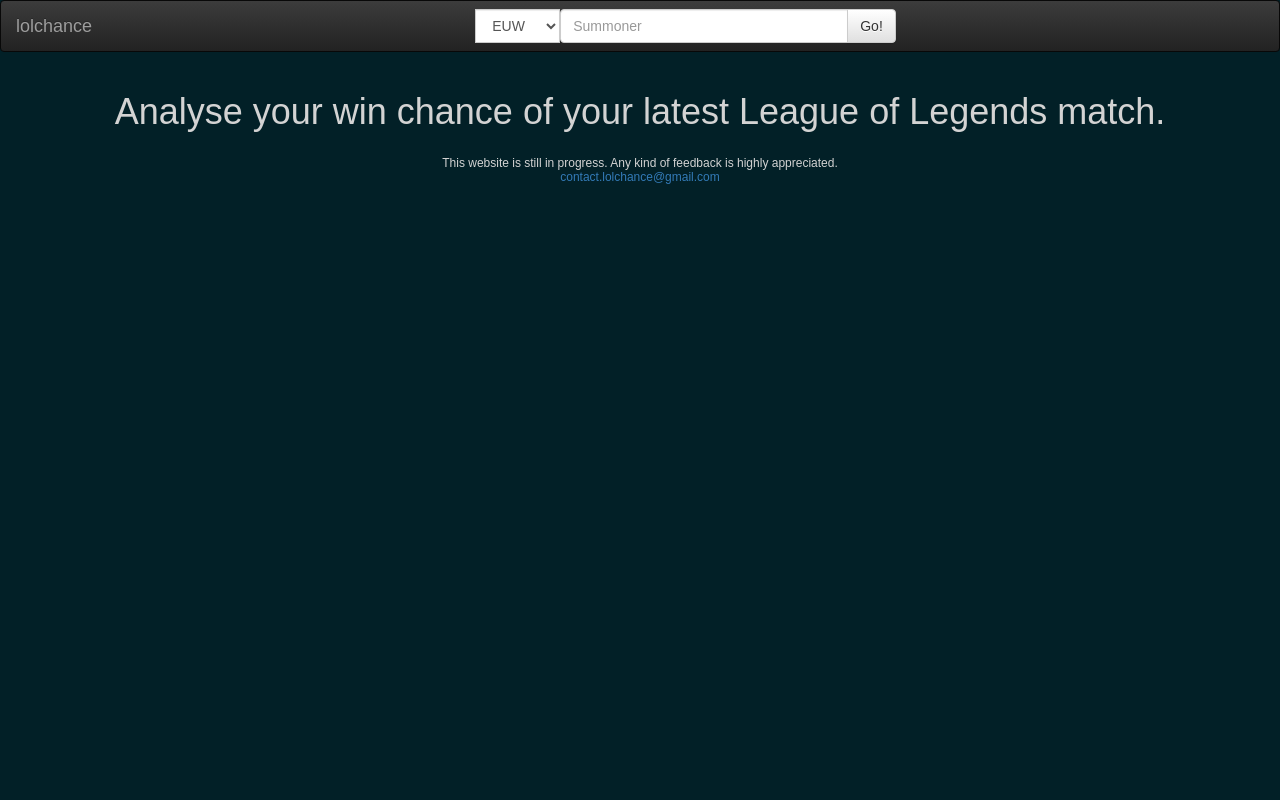
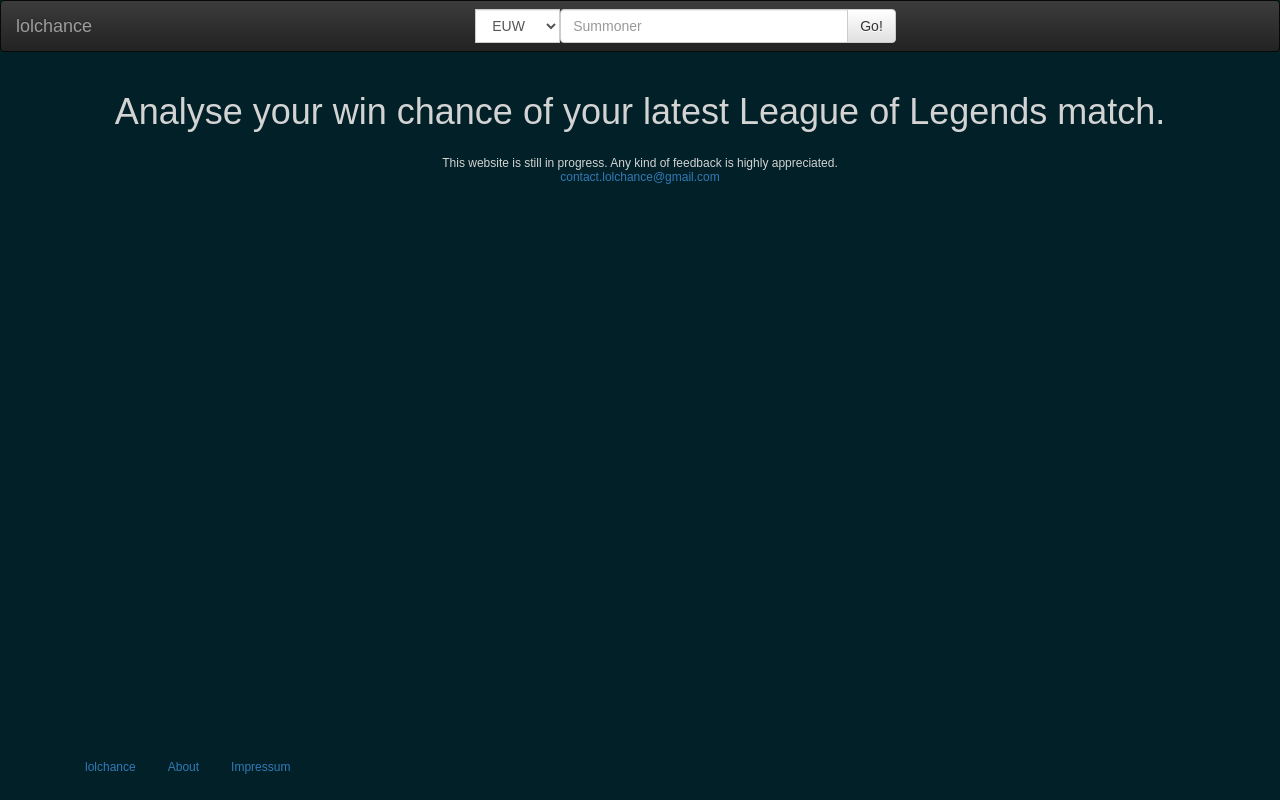
Before and after one commit to christophM/lol, a Flask app: page / in a window 1280 px wide. Run offline with Flask 2, Linux system fonts and the light colour scheme; parts of the project's set-up code (start-up, migrations or seed data) failed here and were passed over; some libraries are stand-ins or nearby versions.

Commit message:
add non-functional footer

```diff
--- /dev/null
+++ b/projects/winprob/app/static/sticky-footer-navbar.css
@@ -0,0 +1,18 @@
+/* Sticky footer styles
+-------------------------------------------------- */
+html {
+  position: relative;
+  min-height: 100%;
+}
+body {
+  /* Margin bottom by footer height */
+  margin-bottom: 60px;
+}
+.footer {
+  position: absolute;
+  bottom: 0;
+  width: 100%;
+  /* Set the fixed height of the footer here */
+  height: 50px;
+  background-color: #022027;
+}
--- a/projects/winprob/app/templates/base.html
+++ b/projects/winprob/app/templates/base.html
@@ -7,6 +7,7 @@
     <link rel="shortcut icon" href="{{ url_for('static', filename='favicon.ico') }}">
     <link rel="stylesheet" href="{{ url_for('static', filename='bootstrap.min.css') }}">
     <link rel="stylesheet" href="{{ url_for('static', filename='bootstrap-theme.min.css') }}">
+    <link rel="stylesheet" href="{{ url_for('static', filename='sticky-footer-navbar.css') }}">
     <script src="{{ url_for('static', filename='jquery-latest.min.js') }}"> </script>
     <script src="{{ url_for('static', filename='d3.min.js') }}"> </script>
     <script>
@@ -95,11 +96,15 @@
 <div class="container-fluid">
   {% block content %}{% endblock %}
 </div>
-  <div id="footer">
+<footer class="footer">
   <div class="container">
-
+            <ul class="nav nav-pills navbar-center">
+                <li><a href="/">lolchance</a></li>
+                <li><a href="#">About</a></li>
+                <li><a href="#">Impressum</a></li>
+            </ul>
   </div>
-    </div>
+</footer>
 <!-- Latest compiled and minified JavaScript -->
 <script src="{{ url_for('static', filename='bootstrap.min.js') }}"> </script>
 </body>
```
Lines whose indentation alone changed are shown as unchanged.
